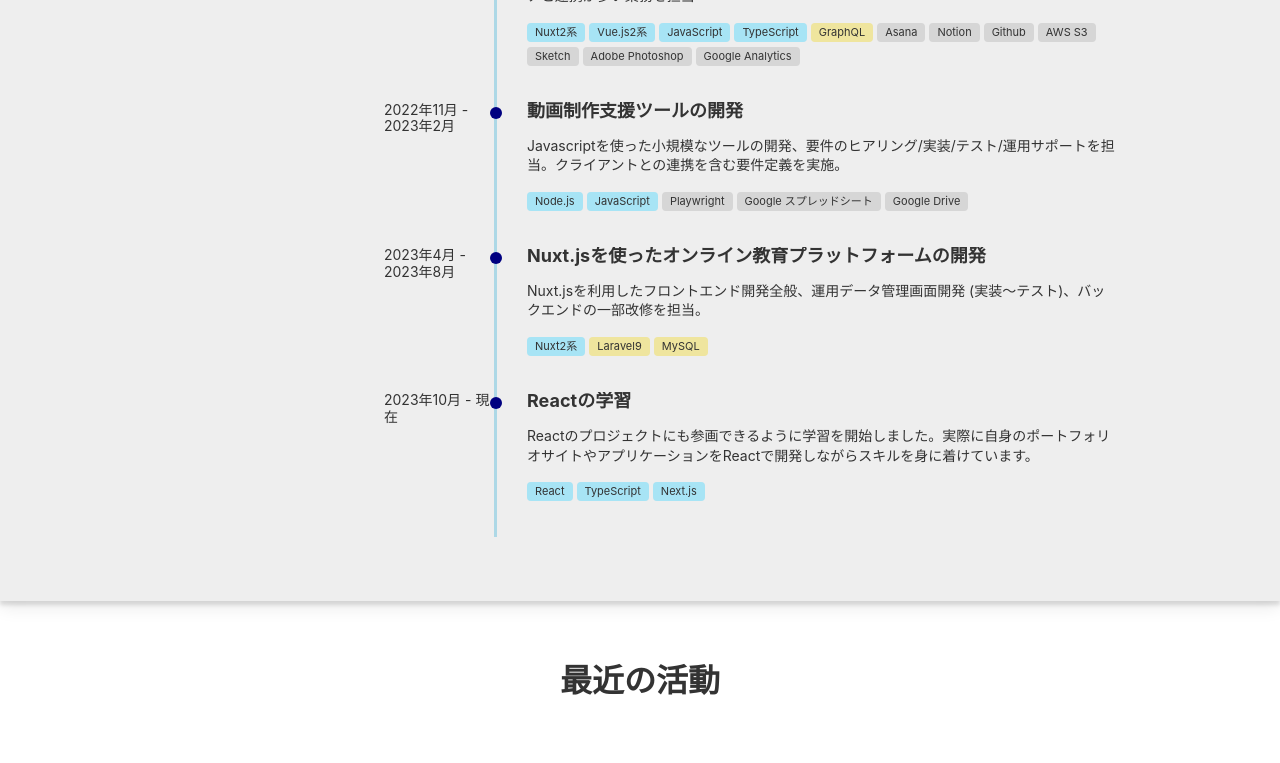
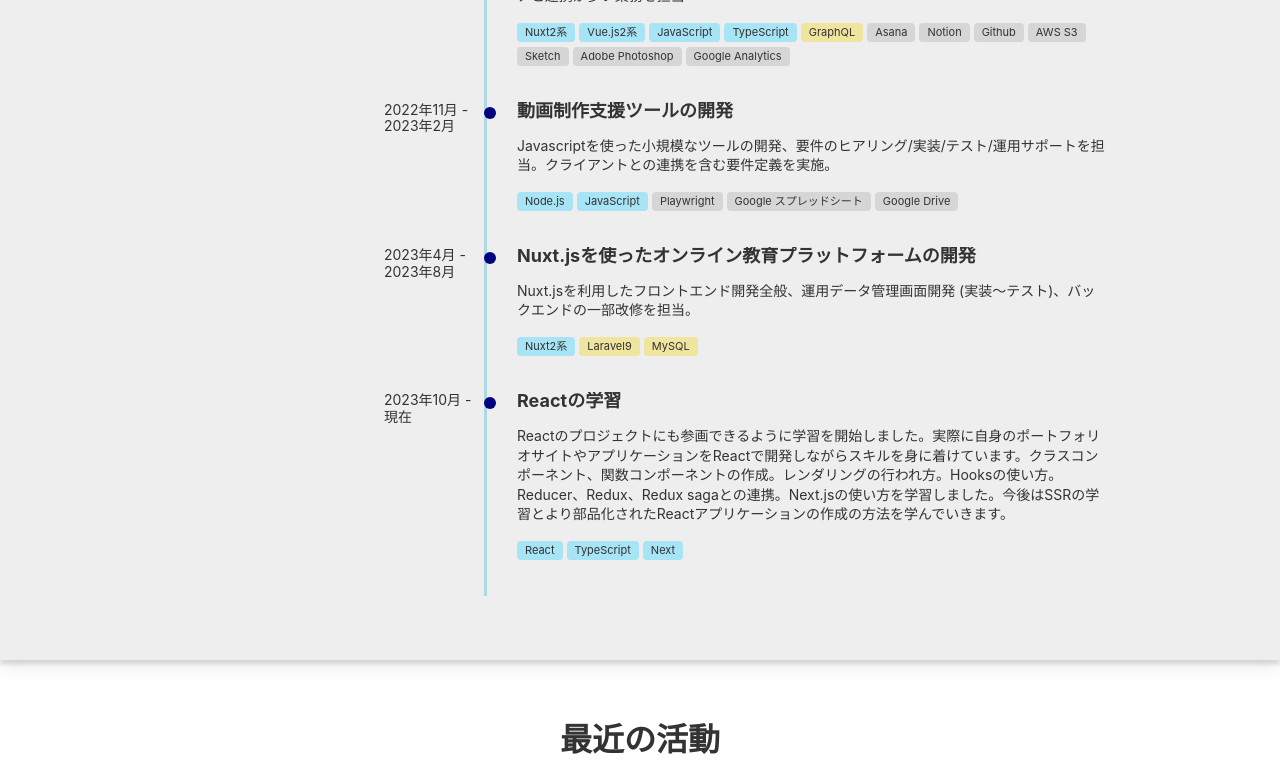
Before and after one commit to yt141c/my_profile_plane_react, a React (Create React App) app: page / in a window 1280 px wide. Shown: the part 1012-1775 px from the top of the page. Built offline with nearby package versions, Linux system fonts and the light colour scheme.

Commit message:
timelineデザイン修正/timelineテキスト追加

```diff
--- a/src/components/opening/opening.component.tsx
+++ b/src/components/opening/opening.component.tsx
@@ -6,7 +6,7 @@ const PRESSED_KEY_TYPE = 'Enter';
 const SHOWED_STRING = 'showMyProfile();';
 const TYPING_SPEED = 150;
 const WAITING_TIME_FOR_ENABLE_SCROLL = 1400;
-const AUTO_PRESS_DELAY = 1500; // タイプライター完了後の自動エンター押下までの待機時間
+const AUTO_PRESS_DELAY = 1100; // タイプライター完了後の自動エンター押下までの待機時間
 
 const useAnimeEvent = ({
   isAnimeFinished,
--- a/src/components/timeline-item/timeline-item.styles.tsx
+++ b/src/components/timeline-item/timeline-item.styles.tsx
@@ -9,7 +9,7 @@ export const TimelineItemComponent = styled.li`
   transform: translateY(80%);
   .date {
     font-size: 14px;
-    width: 110px;
+    width: 100px;
     line-height: 1.2;
     float: left;
   }
@@ -35,7 +35,7 @@ export const TimelineItemComponent = styled.li`
     height: 12px;
     background: navy;
     position: absolute;
-    left: 106px;
+    left: 100px;
     top: 5px;
     border-radius: 100%;
   }
--- a/src/components/timeline/timelineData.json
+++ b/src/components/timeline/timelineData.json
@@ -79,9 +79,9 @@
     {
       "date": "2023年10月 - 現在",
       "title": "Reactの学習",
-      "description": "Reactのプロジェクトにも参画できるように学習を開始しました。実際に自身のポートフォリオサイトやアプリケーションをReactで開発しながらスキルを身に着けています。",
+      "description": "Reactのプロジェクトにも参画できるように学習を開始しました。実際に自身のポートフォリオサイトやアプリケーションをReactで開発しながらスキルを身に着けています。クラスコンポーネント、関数コンポーネントの作成。レンダリングの行われ方。Hooksの使い方。Reducer、Redux、Redux sagaとの連携。Next.jsの使い方を学習しました。今後はSSRの学習とより部品化されたReactアプリケーションの作成の方法を学んでいきます。",
       "tech": {
-        "front": ["React", "TypeScript", "Next.js"]
+        "front": ["React", "TypeScript", "Next"]
       }
     }
   ]
```
